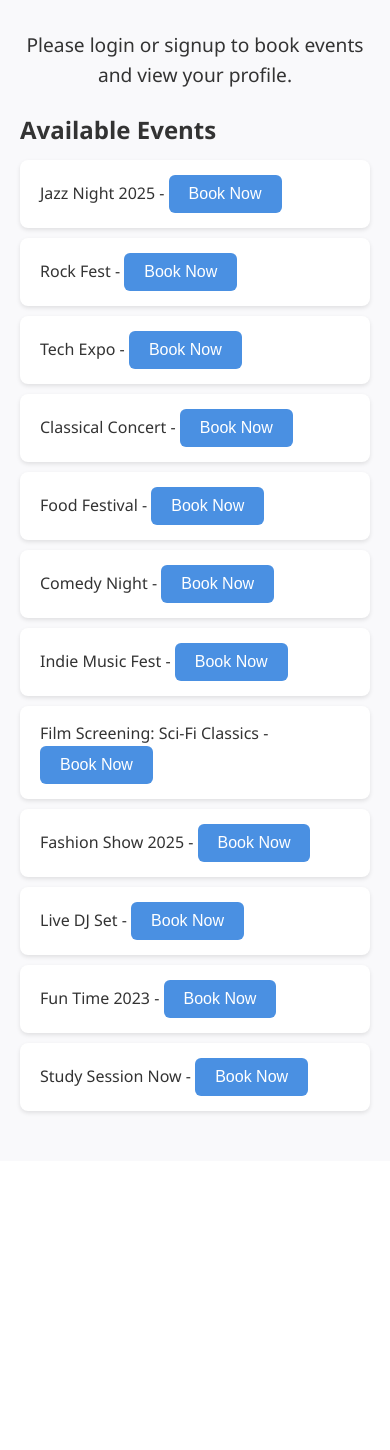
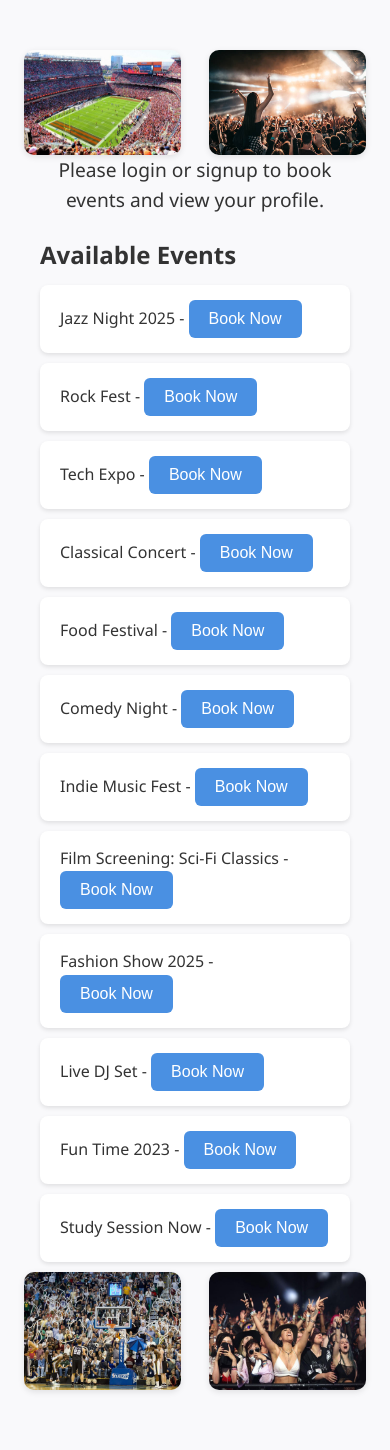
Before and after one commit to RaiiDeNx7/FicketMaster, a Flask app: page / in a window 390 px wide. Shown: the part 231-1681 px from the top of the page. Before the commit the page ends 1345 px from the top, so only its background shows below. Run offline with Flask 3, Linux system fonts and the light colour scheme; data comes from the database, SQL or seed files in the repository; both versions use the stored data as it was after the commit.

Commit message:
Jayden added photos of events

```diff
--- a/templates/index.html
+++ b/templates/index.html
@@ -5,6 +5,52 @@
   <meta name="viewport" content="width=device-width, initial-scale=1.0">
   <title>Ficketmaster - Event Listings</title>
   <link rel="stylesheet" href="/static/style.css">
+  <style>
+    .page-wrapper {
+      display: flex;
+      justify-content: space-between;
+      padding: 20px;
+    }
+
+    .sidebar {
+      width: 15%;
+      display: flex;
+      flex-direction: column;
+      gap: 20px;
+    }
+
+    .sidebar img {
+      width: 100%;
+      border-radius: 10px;
+      box-shadow: 0 2px 6px rgba(0, 0, 0, 0.1);
+    }
+
+    .content {
+      width: 70%;
+    }
+
+    @media (max-width: 768px) {
+      .page-wrapper {
+        flex-direction: column;
+        align-items: center;
+      }
+
+      .sidebar {
+        flex-direction: row;
+        justify-content: space-around;
+        width: 100%;
+      }
+
+      .sidebar img {
+        width: 45%;
+      }
+
+      .content {
+        width: 100%;
+      }
+    }
+  </style>
+
 </head>
 <body>
   <header>
@@ -21,6 +67,13 @@
       {% endif %}
     </nav>
   </header>
+
+  <div class="page-wrapper">
+    <!-- Left Sidebar with 2 Images -->
+    <aside class="sidebar">
+      <img src="/static/images/Stadium.jpeg" alt="Stadium">
+      <img src="/static/images/Concert.jpeg" alt="Concert">
+    </aside>
 
   <main>
     {% with messages = get_flashed_messages() %}
@@ -47,6 +100,14 @@
     </section>
   </main>
 
+  <!-- Right Sidebar with 2 Images -->
+ <aside class="sidebar">
+  <img src="/static/images/nbaStadium.jpeg" alt="NBA Stadium">
+  <img src="/static/images/Concert2.jpeg" alt="Concert2">
+</aside>
+</div>
+
+
   <script src="{{ url_for('static', filename='app.js') }}"></script>
 </body>
 </html>
```
Also changed, not shown: instance/ficketmaster-DESKTOP-0KN0L2A.db (added), instance/ficketmaster.db, static/images/Concert.jpeg (added), static/images/Concert2.jpeg (added), static/images/Stadium.jpeg (added), static/images/nbaStadium.jpeg (added).
